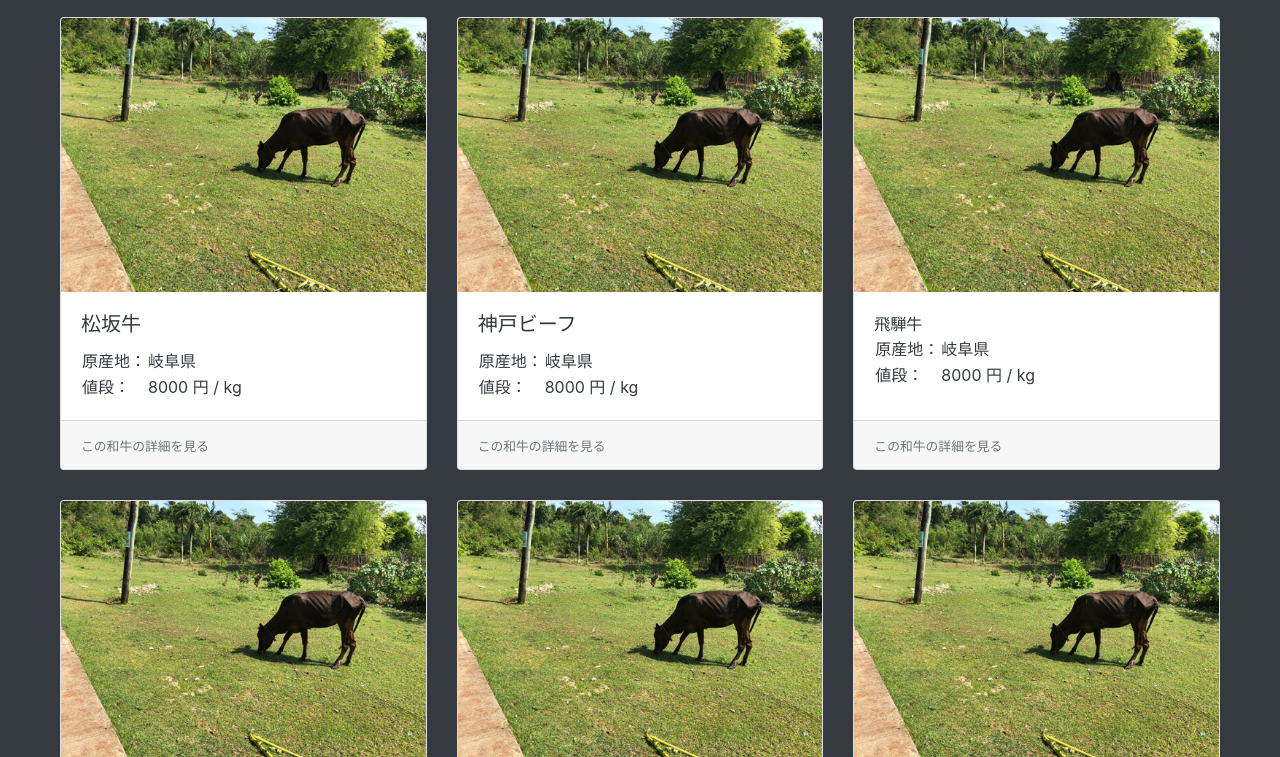
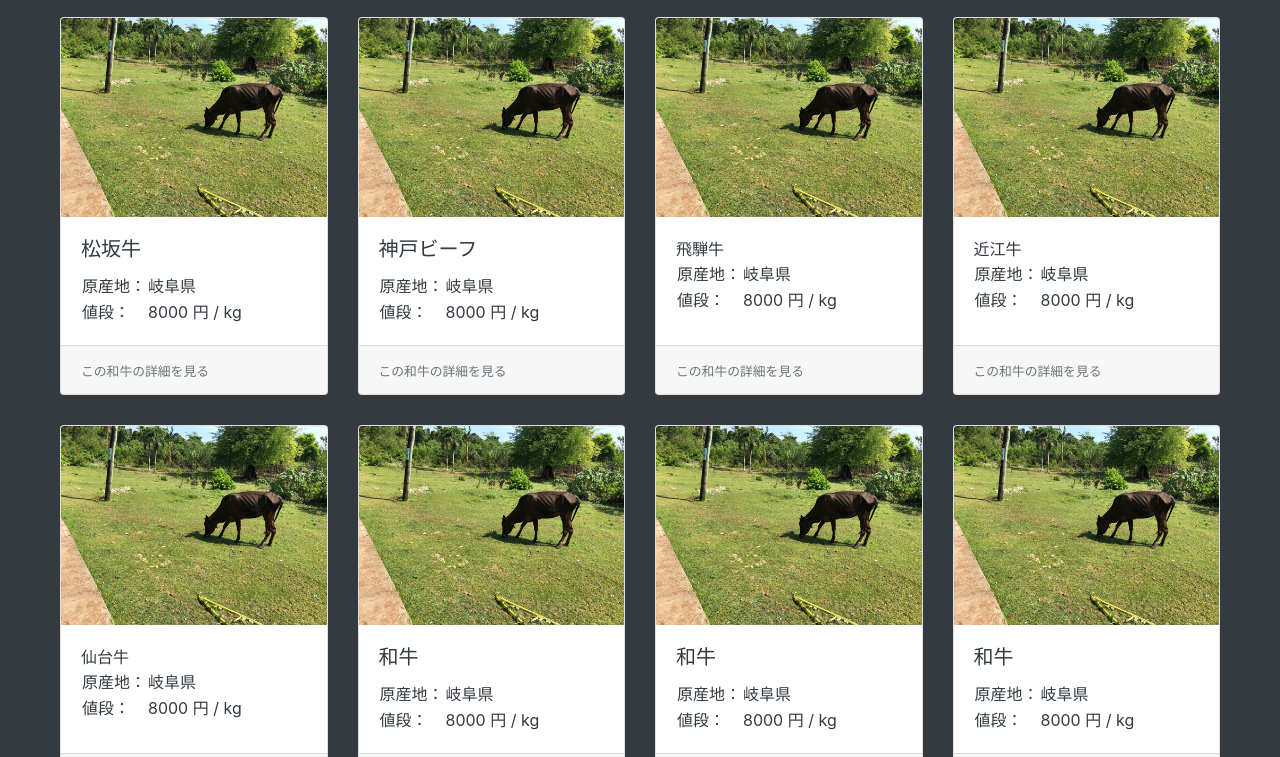
Before and after one commit to ShunHirohashi/wagyu_price, a plain HTML site: page wagyu_price/index.html in a window 1280 px wide. Shown: the part 43-800 px from the top of the page. Drawn offline with Linux system fonts and the light colour scheme.

Commit message:
1行あたりのカード枚数を4枚に変更

```diff
--- a/wagyu_price/index.html
+++ b/wagyu_price/index.html
@@ -84,8 +84,44 @@
           <small class="text-muted">この和牛の詳細を見る</small>
         </div>
       </a>
+      <a href="#" class="card">
+        <img class="card-img-top" src="img/ph_beaf.jpg">
+        <div class="card-body">近江牛</h5>
+          <table>
+            <tr>
+              <td>原産地： </td>
+              <td>岐阜県</td>
+            </tr>
+            <tr>
+              <td>値段： </td>
+              <td>8000 円 / kg</td>
+            </tr>
+          </table>
+        </div>
+        <div class="card-footer">
+          <small class="text-muted">この和牛の詳細を見る</small>
+        </div>
+      </a>
     </div>
     <div class="card-deck row">
+      <a href="#" class="card">
+        <img class="card-img-top" src="img/ph_beaf.jpg">
+        <div class="card-body">仙台牛</h5>
+          <table>
+            <tr>
+              <td>原産地： </td>
+              <td>岐阜県</td>
+            </tr>
+            <tr>
+              <td>値段： </td>
+              <td>8000 円 / kg</td>
+            </tr>
+          </table>
+        </div>
+        <div class="card-footer">
+          <small class="text-muted">この和牛の詳細を見る</small>
+        </div>
+      </a>
       <a href="#" class="card">
         <img class="card-img-top" src="img/ph_beaf.jpg">
         <div class="card-body">
```
